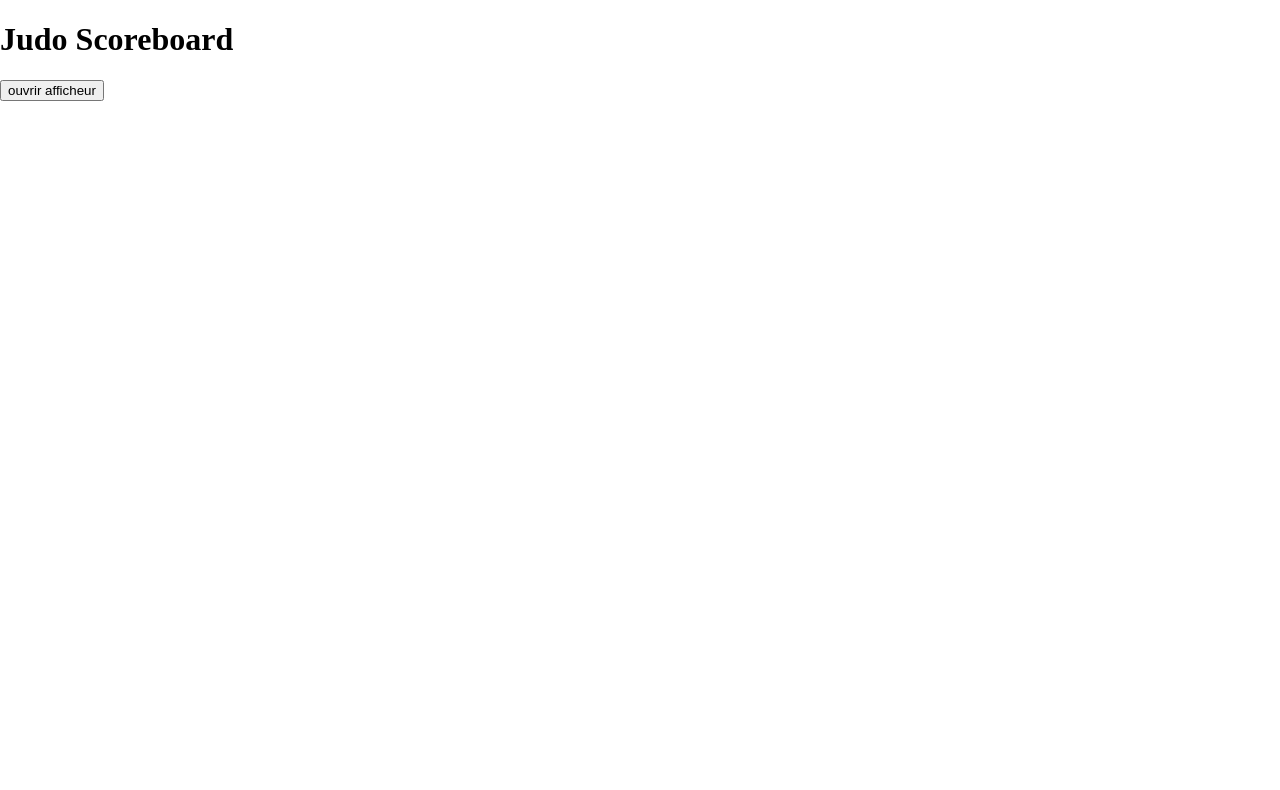
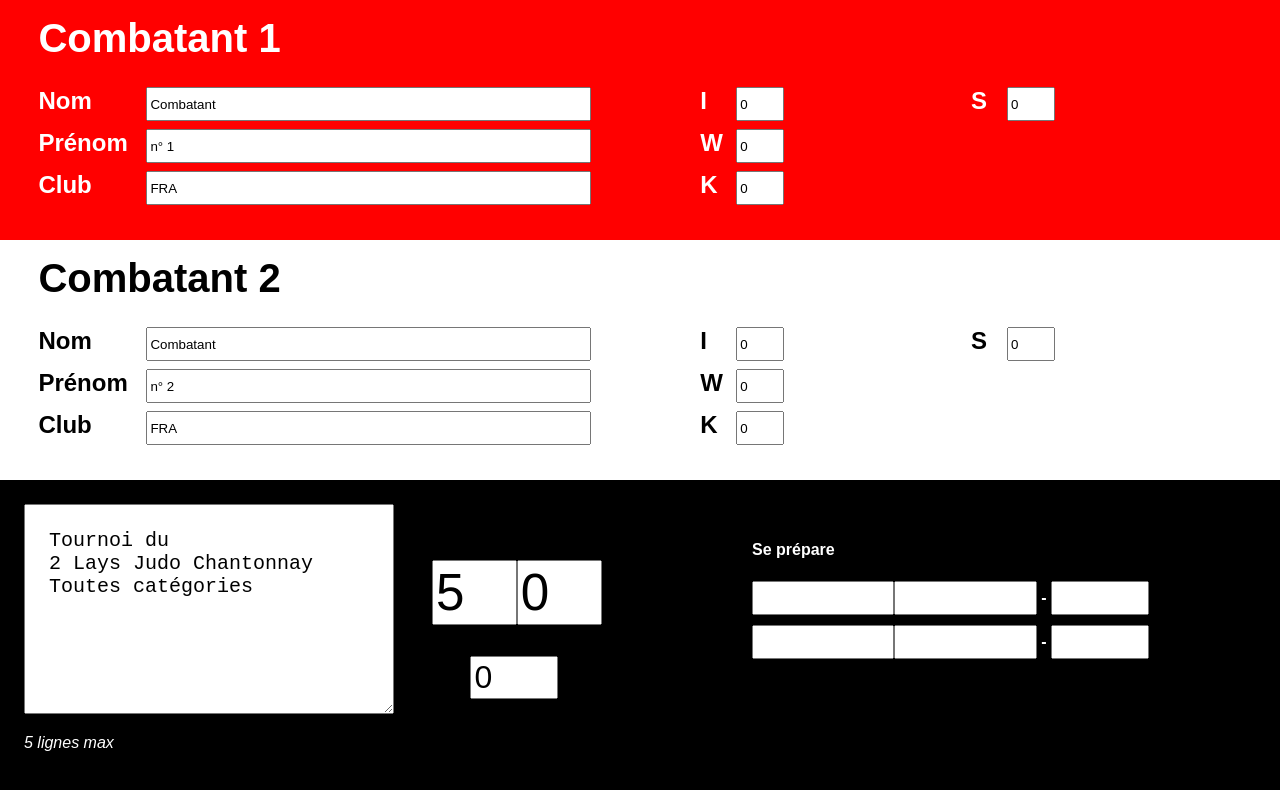
Before and after one commit to Quentin-Poisblaud/judo_scoreboard_2023, a Vue app: page /p in a window 1280 px wide. Shown: the top 790 px of the page. Built offline with nearby package versions, Linux system fonts and the light colour scheme.

Commit message:
modif graphique parent

```diff
--- a/src/views/parent.vue
+++ b/src/views/parent.vue
@@ -1,118 +1,233 @@
 <template>
-  <h1>Judo Scoreboard</h1>
+  <div v-if="!portChoosed">Merci de recharger la page</div>
 
-  <div v-if="!portChoosed">
-    <button @click="ouvrirNouvelleFenetre">ouvrir afficheur</button>
+  <div
+    v-else
+    style="font-family: Arial, Helvetica, sans-serif; font-weight: 600">
+    <div
+      style="background-color: red; color: white; height: 30vh; padding: 0 3vw">
+      <div style="font-weight: 700; font-size: 5vh; padding-top: 2vh">
+        Combatant 1
       </div>
-
-  <div v-else>
-    <div>
-      <h3>Combatant 1</h3>
-      <h4>
-        Nom <input v-model="nom1" @change="sendData" /> Prénom
-        <input v-model="prenom1" @change="sendData" /> Club
-        <input v-model="club1" @change="sendData" />
-      </h4>
-      I
+      <br />
+      <!--Combattant-->
+      <div style="width: 55%; float: left">
+        <div style="padding: 1vh 0 0 0">
+          <a style="width: 4.5em; float: left; font-size: 3vh">Nom</a>
+          <input
+            v-model="nom1"
+            @change="sendData"
+            style="width: calc(75% - 4.5em); height: 3.5vh" />
+        </div>
+        <div style="padding: 1vh 0 0 0">
+          <a style="width: 4.5em; float: left; font-size: 3vh">Prénom</a>
+          <input
+            v-model="prenom1"
+            @change="sendData"
+            style="width: calc(75% - 4.5em); height: 3.5vh" />
+        </div>
+        <div style="padding: 1vh 0 0 0">
+          <a style="width: 4.5em; float: left; font-size: 3vh">Club</a>
+          <input
+            v-model="club1"
+            @change="sendData"
+            style="width: calc(75% - 4.5em); height: 3.5vh" />
+        </div>
+      </div>
+      <!--Score-->
+      <div style="width: 22.5%; float: left">
+        <div style="padding: 1vh 0 0 0">
+          <a style="width: 1.5em; float: left; font-size: 3vh">I</a>
           <input
             type="number"
             min="0"
             max="9"
             v-model="ippon1"
-        @change="sendData" />
-      W
-      <input type="number" min="0" max="9" v-model="waza1" @change="sendData" />
-      K
+            @change="sendData"
+            style="width: 3em; height: 3.5vh" />
+        </div>
+        <div style="padding: 1vh 0 0 0">
+          <a style="width: 1.5em; float: left; font-size: 3vh">W</a>
+          <input
+            type="number"
+            min="0"
+            max="9"
+            v-model="waza1"
+            @change="sendData"
+            style="width: 3em; height: 3.5vh" />
+        </div>
+        <div style="padding: 1vh 0 0 0">
+          <a style="width: 1.5em; float: left; font-size: 3vh">K</a>
           <input
             type="number"
             min="0"
             max="99"
             v-model="kinza1"
-        @change="sendData" />
-      <div>
-        S
+            @change="sendData"
+            style="width: 3em; height: 3.5vh" />
+        </div>
+      </div>
+      <!--Pénalitées-->
+      <div style="width: 22.5%; float: left; padding: 1vh 0 0 0">
+        <a style="width: 1.5em; float: left; font-size: 3vh">S</a>
         <input
           type="number"
           min="-1"
           max="3"
           v-model="shido1"
-          @change="sendData" />
+          @change="sendData"
+          style="width: 3em; height: 3.5vh" />
       </div>
     </div>
-    <div>
-      <h3>Combatant 2</h3>
-      <h4>
-        Nom <input v-model="nom2" @change="sendData" /> Prénom
-        <input v-model="prenom2" @change="sendData" /> Club
-        <input v-model="club2" @change="sendData" />
-      </h4>
-      I
+    <div
+      style="
+        background-color: white;
+        color: black;
+        height: 30vh;
+        padding: 0 3vw;
+      ">
+      <div style="font-weight: 700; font-size: 5vh; padding-top: 2vh">
+        Combatant 2
+      </div>
+      <br />
+      <!--Combattant-->
+      <div style="width: 55%; float: left">
+        <div style="padding: 1vh 0 0 0">
+          <a style="width: 4.5em; float: left; font-size: 3vh">Nom</a>
+          <input
+            v-model="nom2"
+            @change="sendData"
+            style="width: calc(75% - 4.5em); height: 3.5vh" />
+        </div>
+        <div style="padding: 1vh 0 0 0">
+          <a style="width: 4.5em; float: left; font-size: 3vh">Prénom</a>
+          <input
+            v-model="prenom2"
+            @change="sendData"
+            style="width: calc(75% - 4.5em); height: 3.5vh" />
+        </div>
+        <div style="padding: 1vh 0 0 0">
+          <a style="width: 4.5em; float: left; font-size: 3vh">Club</a>
+          <input
+            v-model="club2"
+            @change="sendData"
+            style="width: calc(75% - 4.5em); height: 3.5vh" />
+        </div>
+      </div>
+      <!--Score-->
+      <div style="width: 22.5%; float: left">
+        <div style="padding: 1vh 0 0 0">
+          <a style="width: 1.5em; float: left; font-size: 3vh">I</a>
           <input
             type="number"
             min="0"
             max="9"
             v-model="ippon2"
-        @change="sendData" />
-      W
-      <input type="number" min="0" max="9" v-model="waza2" @change="sendData" />
-      K
+            @change="sendData"
+            style="width: 3em; height: 3.5vh" />
+        </div>
+        <div style="padding: 1vh 0 0 0">
+          <a style="width: 1.5em; float: left; font-size: 3vh">W</a>
+          <input
+            type="number"
+            min="0"
+            max="9"
+            v-model="waza2"
+            @change="sendData"
+            style="width: 3em; height: 3.5vh" />
+        </div>
+        <div style="padding: 1vh 0 0 0">
+          <a style="width: 1.5em; float: left; font-size: 3vh">K</a>
           <input
             type="number"
             min="0"
             max="99"
             v-model="kinza2"
-        @change="sendData" />
-      <div>
-        S
+            @change="sendData"
+            style="width: 3em; height: 3.5vh" />
+        </div>
+      </div>
+      <!--Pénalitées-->
+      <div style="width: 22.5%; float: left; padding: 1vh 0 0 0">
+        <a style="width: 1.5em; float: left; font-size: 3vh">S</a>
         <input
           type="number"
           min="-1"
           max="3"
           v-model="shido2"
-          @change="sendData" />
+          @change="sendData"
+          style="width: 3em; height: 3.5vh" />
       </div>
     </div>
-    <div>
-      <a>
+    <div style="height: 40vh; background-color: black; color: white">
+      <div style="padding: 3vh; width: 30vw; float: left">
         <textarea
           v-model="infos"
           @change="sendData"
-          style="width: 25vw; height: 12vh" />
-      </a>
-      <a>
-        <input type="number" min="0" v-model="timerM" @change="sendData" />
+          style="width: 25vw; height: 20vh; padding: 3vh; font-size: 2.5vh" />
+        <div style="font-weight: 300; padding-top: 2vh">
+          <i>5 lignes max</i>
+        </div>
+      </div>
+      <div style="float: left; width: 25vw">
+        <div style="padding-top: 10vh">
+          <input
+            type="number"
+            min="0"
+            v-model="timerM"
+            @change="sendData"
+            style="width: 1.5em; font-size: 4vw" />
           <input
             type="number"
             min="0"
             max="59"
             v-model="timerS"
-          @change="sendData" />
+            @change="sendData"
+            style="width: 1.5em; font-size: 4vw" />
+        </div>
+        <div style="padding-left: 0.75em; padding-top: 2vh; font-size: 4vw">
           <input
             type="number"
             min="0"
             max="2"
             v-model="timerStatus"
+            @change="sendData"
+            style="width: 2.5em; font-size: 2.5vw" />
+        </div>
+      </div>
+      <div style="float: left; width: 35vw">
+        <h4 style="padding-top: 5vh">Se prépare</h4>
+        <div style="height: 3.5vh">
+          <input
+            v-model="sp1name"
+            style="width: 30%; height: 3.5vh"
             @change="sendData" />
-      </a>
-      <a>
-        <h4>Se prépare</h4>
-        <div>
-          <input v-model="sp1name" style="width: 15vw" @change="sendData" />
-          <input v-model="sp1surname" style="width: 15vw" @change="sendData" />
+          <input
+            v-model="sp1surname"
+            style="width: 30%; height: 3.5vh"
+            @change="sendData" />
           -
-          <input v-model="sp1club" style="width: 10vw" @change="sendData" />
+          <input
+            v-model="sp1club"
+            style="width: 20%; height: 3.5vh"
+            @change="sendData" />
         </div>
-        <div>
-          <input v-model="sp2name" style="width: 15vw" @change="sendData" />
-          <input v-model="sp2surname" style="width: 15vw" @change="sendData" />
+        <div style="padding-top: 2vh">
+          <input
+            v-model="sp2name"
+            style="width: 30%; height: 3.5vh"
+            @change="sendData" />
+          <input
+            v-model="sp2surname"
+            style="width: 30%; height: 3.5vh"
+            @change="sendData" />
           -
-          <input v-model="sp2club" style="width: 10vw" @change="sendData" />
+          <input
+            v-model="sp2club"
+            style="width: 20%; height: 3.5vh"
+            @change="sendData" />
         </div>
-      </a>
       </div>
-    <div>
-      <br /><br /><br />
-      <button @click="kill">kill</button>
     </div>
   </div>
 
@@ -171,6 +286,9 @@ export default {
     var win = window.origin
     var tmp = win.substring(win.indexOf("://") + 3)
     this.port = tmp.substring(tmp.indexOf(":") + 1)
+    setTimeout(() => {
+      this.ouvrirNouvelleFenetre()
+    }, 500)
   },
 
   methods: {
```
Lines whose indentation alone changed are shown as unchanged.
